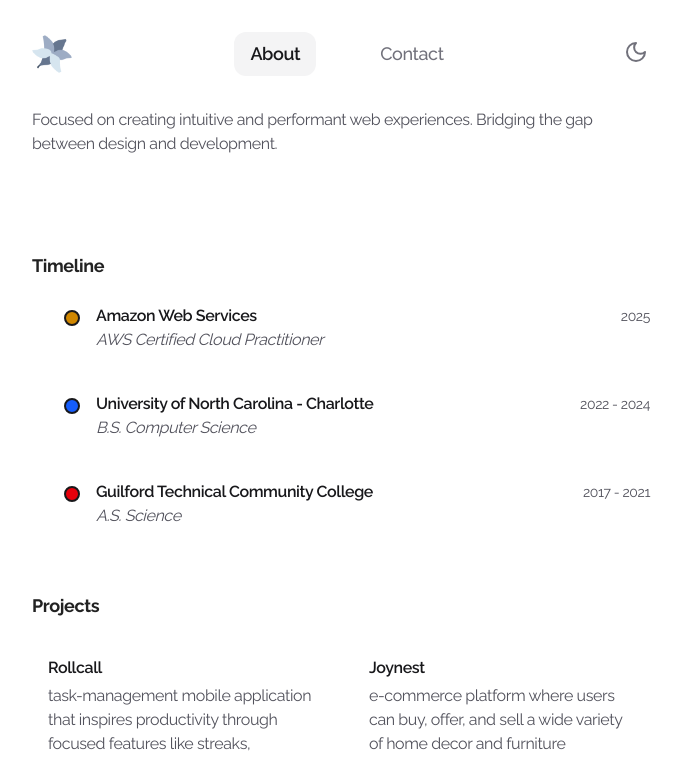
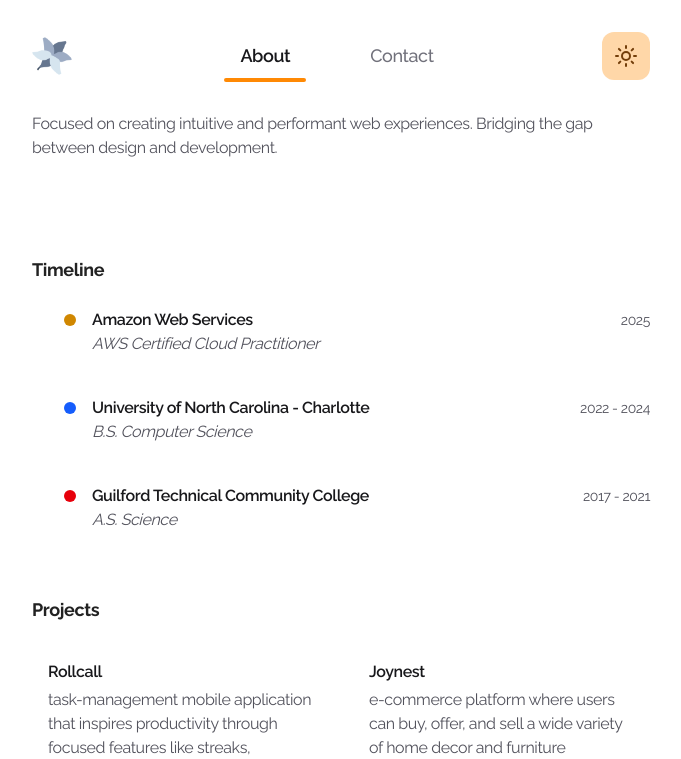
Before and after one commit to lancanon/personal-site, a Next.js app: page / in a window 1280 px wide. Shown: the top 759 px of the page, without its empty margins (299-980 px from the left). Built offline with nearby package versions, Linux system fonts and the light colour scheme.

Commit message:
update ui functionality

```diff
--- a/src/app/footer.tsx
+++ b/src/app/footer.tsx
@@ -27,7 +27,7 @@ const ICONS = {
 
 export function Footer() {
   return (
-    <footer className="mt-24 border-t border-zinc-200 px-0 py-4 dark:border-[#2e4052]">
+    <footer className="mt-24 ">
       <div className="flex flex-col items-center gap-2">
         <div className="flex gap-4 justify-center">
           {SOCIAL_LINKS.map((link) => (
--- a/src/app/header.tsx
+++ b/src/app/header.tsx
@@ -5,7 +5,7 @@ import { MoonIcon, SunIcon } from 'lucide-react'
 import { useTheme } from 'next-themes'
 import { useEffect, useState } from 'react'
 import { usePathname } from 'next/navigation'
-import { motion } from 'framer-motion'
+import { motion, AnimatePresence } from 'framer-motion'
 
 function ThemeSwitch() {
   const [mounted, setMounted] = useState(false)
@@ -13,15 +13,53 @@ function ThemeSwitch() {
   useEffect(() => { setMounted(true) }, [])
   if (!mounted) return null
   const isDark = theme === 'dark'
+
   return (
-    <button
-      className="inline-flex h-7 w-7 items-center justify-center text-zinc-500 transition-colors duration-100 focus-visible:outline-2 dark:text-zinc-400"
+    <motion.button
+      className={`
+        inline-flex h-12 w-12 items-center justify-center rounded-xl
+        transition-colors duration-200
+        focus-visible:outline-2
+        bg-orange-200 text-yellow-900
+        hover:bg-orange-300 hover:text-yellow-800
+        active:scale-95
+        dark:bg-purple-900 dark:text-purple-200
+        dark:hover:bg-purple-700 dark:hover:text-purple-100
+      `}
       type="button"
       aria-label={`Switch to ${isDark ? 'light' : 'dark'} theme`}
       onClick={() => setTheme(isDark ? 'light' : 'dark')}
+      whileTap={{ rotate: 20, scale: 0.9 }}
+      transition={{ type: "spring", stiffness: 400, damping: 20 }}
     >
-      {isDark ? <SunIcon className="h-6 w-6" /> : <MoonIcon className="h-6 w-6" />}
-    </button>
+      <AnimatePresence mode="wait" initial={false}>
+        {isDark ? (
+          // Show MoonIcon when dark
+          <motion.span
+            key="moon"
+            initial={{ rotate: 90, opacity: 0 }}
+            animate={{ rotate: 0, opacity: 1 }}
+            exit={{ rotate: -90, opacity: 0 }}
+            transition={{ type: "spring", stiffness: 400, damping: 20 }}
+            className="flex"
+          >
+            <MoonIcon className="h-6 w-6" />
+          </motion.span>
+        ) : (
+          // Show SunIcon when light
+          <motion.span
+            key="sun"
+            initial={{ rotate: -90, opacity: 0 }}
+            animate={{ rotate: 0, opacity: 1 }}
+            exit={{ rotate: 90, opacity: 0 }}
+            transition={{ type: "spring", stiffness: 400, damping: 20 }}
+            className="flex"
+          >
+            <SunIcon className="h-6 w-6" />
+          </motion.span>
+        )}
+      </AnimatePresence>
+    </motion.button>
   )
 }
 
@@ -34,7 +72,7 @@ export function Header() {
   const pathname = usePathname()
   return (
     <header className="mb-8 flex items-center justify-between">
-      {/* Left: Logo */}
+
       <div className="flex items-center">
         <Link href="/" className="flex items-center">
           <Image
@@ -47,7 +85,7 @@ export function Header() {
           />
         </Link>
       </div>
-      {/* Center: Nav with sliding highlight */}
+
       <nav className="relative flex items-center gap-12">
         {navLinks.map(link => {
           const isActive = pathname === link.href
@@ -55,28 +93,27 @@ export function Header() {
             <Link
               key={link.href}
               href={link.href}
-              className="relative px-4 py-2 rounded-xl text-lg font-medium"
+              className="relative px-4 py-2 text-lg font-medium"
               style={{ zIndex: 1 }}
             >
-              {isActive && (
-                <motion.div
-                  layoutId="nav-highlight"
-                  className="absolute inset-0 rounded-xl bg-zinc-100 dark:bg-[#1e2936]"
-                  transition={{ type: "spring", stiffness: 500, damping: 30 }}
-                  style={{ zIndex: -1 }}
-                />
-              )}
               <span className={isActive
                 ? "text-zinc-900 dark:text-white font-semibold"
                 : "text-zinc-500 hover:text-zinc-900 dark:text-zinc-400 dark:hover:text-white"
               }>
                 {link.label}
               </span>
+              {isActive && (
+                <motion.div
+                  layoutId="nav-underline"
+                  className="absolute left-0 right-0 -bottom-1 h-1 rounded-full bg-orange-400 dark:bg-purple-600"
+                  transition={{ type: "spring", stiffness: 500, damping: 30 }}
+                />
+              )}
             </Link>
           )
         })}
       </nav>
-      {/* Right: Theme Switch */}
+
       <div>
         <ThemeSwitch />
       </div>
--- a/src/app/page.tsx
+++ b/src/app/page.tsx
@@ -70,7 +70,7 @@ export default function Personal() {
                 transition={{ type: 'spring', stiffness: 300, damping: 20 }}
               >
                 {/* Dot */}
-                <span className={`w-4 h-4 rounded-full mt-1.5 mr-4 border-2 border-zinc-900  ${item.color}`} />
+                <span className={`w-3 h-3 rounded-full mt-1.5 mr-4 ${item.color}`} />
                 {/* Content */}
                 <div className="flex-1">
                   <div className="flex justify-between items-center">
```
